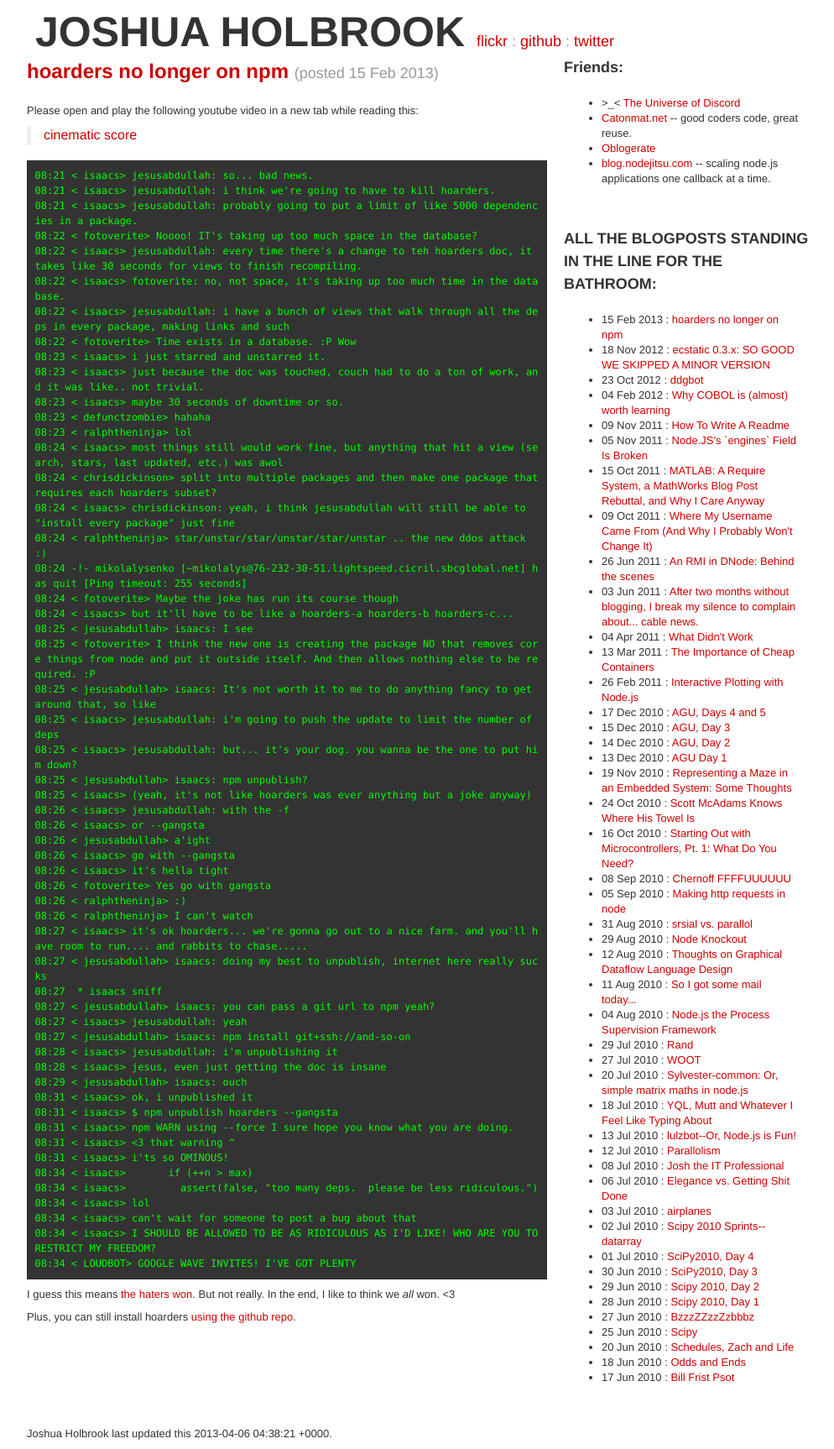
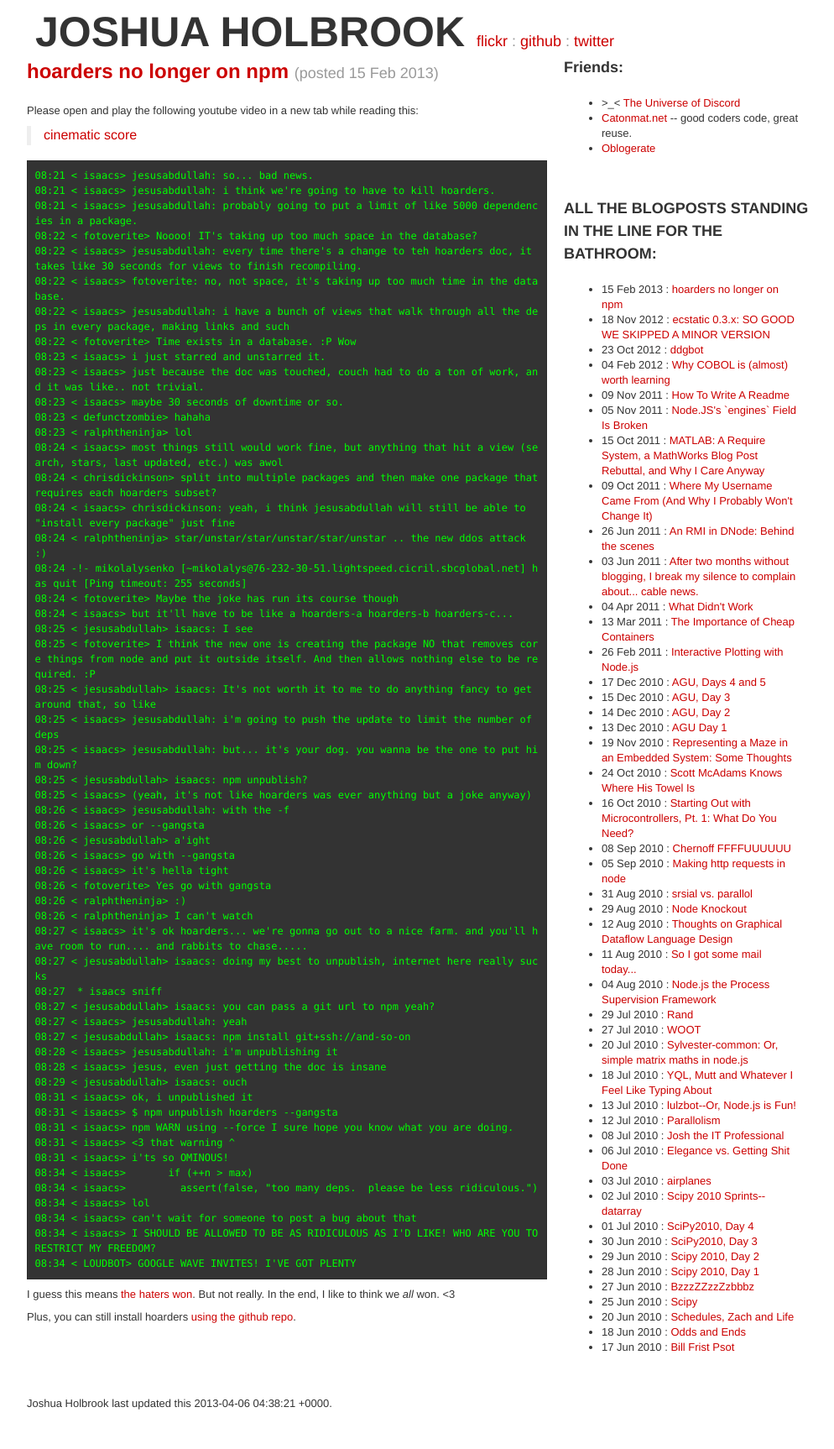
Before and after one commit to jfhbrook/jfhbrook.github.io, a Jekyll site: the page built from index.html, in a window 1280 px wide. Shown: the whole page at 84% size, without its empty margins (138-1132 px from the left). Built offline with Jekyll 4.4.1, drawn with Linux system fonts in a browser that asks for light colours; nearby versions of some CDN libraries; after the commit the page ends 1690 px from its top, so only the background shows below that.

Commit message:
bye nodjatso

```diff
--- a/_layouts/main.html
+++ b/_layouts/main.html
@@ -59,7 +59,6 @@
                 <li>&gt;_&lt; <a href="http://www.substack.net">The Universe of Discord</a></li>
                 <li><a href="http://www.catonmat.net">Catonmat.net</a> -- good coders code, great reuse.</li>
                 <li><a href="http://marak.com/blog">Oblogerate</a></li>
-                <li><a href="http://blog.nodejitsu.com">blog.nodejitsu.com</a> -- scaling node.js applications one callback at a time.
               </ul>
             </div>
             <h3>ALL THE BLOGPOSTS STANDING IN THE LINE FOR THE BATHROOM:</h3>
```
